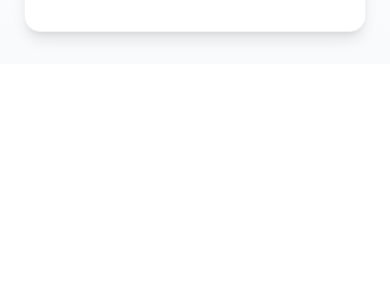
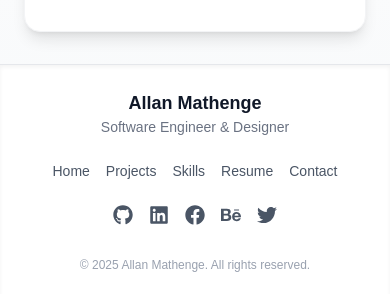
Before and after one commit to ALLAN-star-glitch/allan-portfolio-website, a Next.js app: page / in a window 390 px wide. Shown: the part 2346-2640 px from the top of the page. Before the commit the page ends 2410 px from the top, so only its background shows below. Built offline with nearby package versions, Linux system fonts and the light colour scheme; no server answers.

Commit message:
added footer to mobile devices

```diff
--- a/app/layout.tsx
+++ b/app/layout.tsx
@@ -2,6 +2,7 @@ import type { Metadata } from "next";
 import { Geist, Geist_Mono } from "next/font/google";
 import "./globals.css";
 import Sidebar from "@/components/layouts/Sidebar";
+import MobileFooter from "@/components/layouts/MobileFooter";
 
 const geistSans = Geist({
   variable: "--font-geist-sans",
@@ -75,7 +76,9 @@ export default function RootLayout({
             "
           >
             {children}
+            <MobileFooter/>
           </main>
+
         </div>
       </body>
     </html>
--- /dev/null
+++ b/components/layouts/MobileFooter.tsx
@@ -0,0 +1,49 @@
+import Link from "next/link";
+import { navLinks, socialLinks } from "@/lib/constants";
+
+export default function MobileFooter() {
+  return (
+    <footer className="lg:hidden bg-white/95 border-t border-gray-200 shadow-inner py-6 px-5">
+      <div className="flex flex-col items-center gap-4">
+        {/* Profile Info */}
+        <div className="text-center">
+          <h2 className="text-lg font-semibold text-gray-900">Allan Mathenge</h2>
+          <p className="text-sm text-gray-500">Software Engineer & Designer</p>
+        </div>
+
+        {/* Navigation Links */}
+        <div className="flex flex-wrap justify-center gap-4 mt-2">
+          {navLinks.map((link) => (
+            <Link
+              key={link.name}
+              href={link.href}
+              className="text-gray-600 hover:text-blue-600 transition-colors duration-300 text-sm font-medium"
+            >
+              {link.name}
+            </Link>
+          ))}
+        </div>
+
+        {/* Social Links */}
+        <div className="flex gap-4 mt-2">
+          {socialLinks.map((social) => (
+            <Link
+              key={social.name}
+              href={social.href}
+              target="_blank"
+              rel="noopener noreferrer"
+              className="text-gray-600 hover:text-blue-600 transition-colors duration-300"
+            >
+              {social.icon}
+            </Link>
+          ))}
+        </div>
+
+        {/* Copyright */}
+        <p className="text-gray-400 text-xs mt-4 text-center">
+          &copy; {new Date().getFullYear()} Allan Mathenge. All rights reserved.
+        </p>
+      </div>
+    </footer>
+  );
+}
```
Also changed, not shown: components/layouts/Footer.tsx (deleted).
